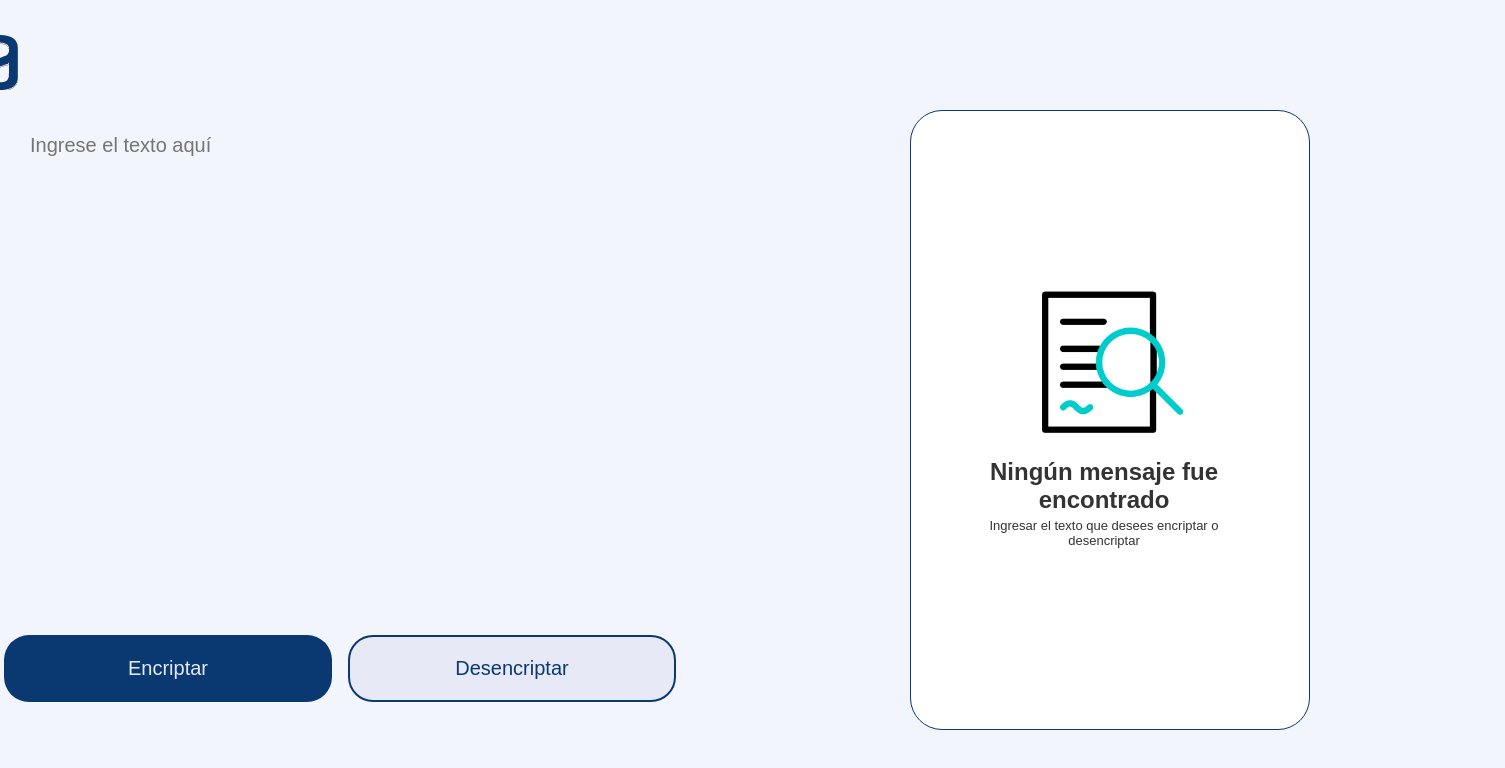
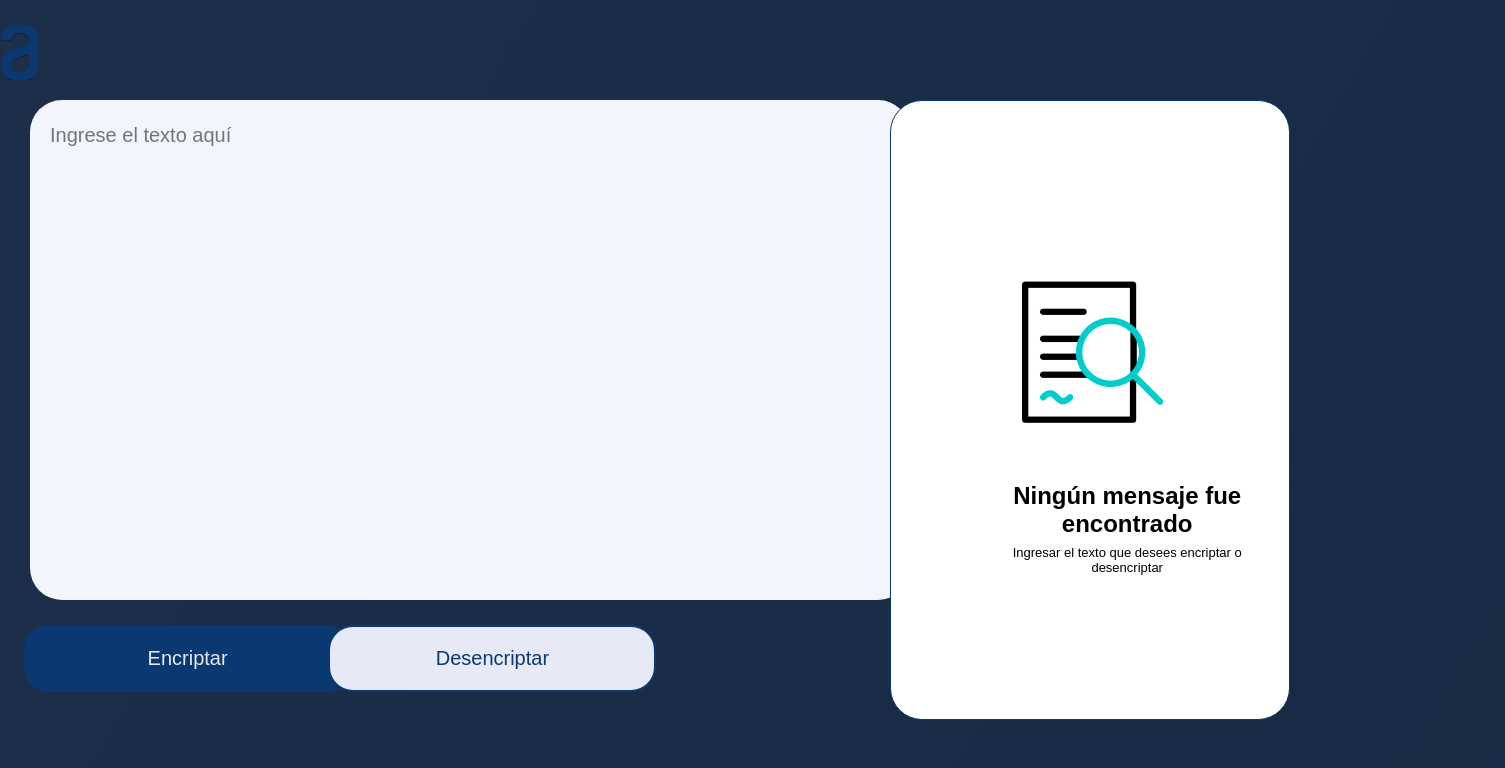
Before and after one commit to AlexForeroc/Text_Encripter, a plain HTML site: page index.html in a window 1280 px wide. Shown: the whole page, 1505 px wide, since content can reach past the window. Drawn offline with Linux system fonts and the light colour scheme.

Commit message:
Update Style.css
Se cambia el contenido del body

```diff
--- a/styles/Style.css
+++ b/styles/Style.css
@@ -1,22 +1,41 @@
-*{
+{
     margin: 0;
     padding: 0;
     box-sizing: border-box;
 }
 
+/* Estilo global para el body con animación de fondo */
 body {
-    background-color: #F3F5FC; /* Color de fondo suave para el cuerpo */
-    color: #333; /* Color de texto oscuro para mejorar la legibilidad */
-    font-family: Arial, sans-serif; /* Fuente predeterminada para el texto */
-    margin: 0; /* Elimina el margen por defecto */
-    padding: 20px; /* Agrega espacio interno alrededor del contenido */
+    font-family: Arial, sans-serif;
+    background: linear-gradient(120deg, #23395d, #203354, #1c2e4a, #192841, #152238); /* Degradado inicial */
+    background-size: 600% 600%; /* Escalado del fondo para la animación */
+    animation: cambiar-fondo 10s ease infinite; /* Aplica la animación al fondo */
 }
 
-/* Estilo para el contenedor principal */
+/* Definición de la animación para cambiar el degradado de fondo */
+@keyframes cambiar-fondo {
+    0% {
+        background-position: 0% 50%;
+    }
+    33% {
+        background-position: 100% 50%;
+    }
+    66% {
+        background-position: 200% 50%;
+    }
+    100% {
+        background-position: 300% 50%;
+    }
+}
+
+/* Estilos del contenedor principal */
 .contenedor {
-    max-width: 800px; /* Ancho máximo del contenedor para mantener el diseño centrado */
-    margin: 0 auto; /* Centra el contenedor horizontalmente */
-    position: relative; /* Permite el posicionamiento absoluto de los elementos hijos */
+    max-width: 800px;
+    margin: 20px auto;
+    padding: 20px;
+    border-radius: 8px;
+    position: relative;
+    z-index: 1;
 }
 
 /* Estilo para los iconos */
```
